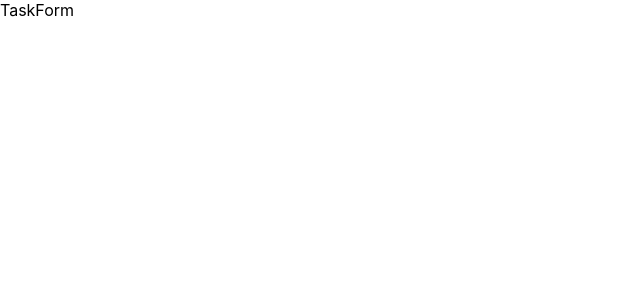
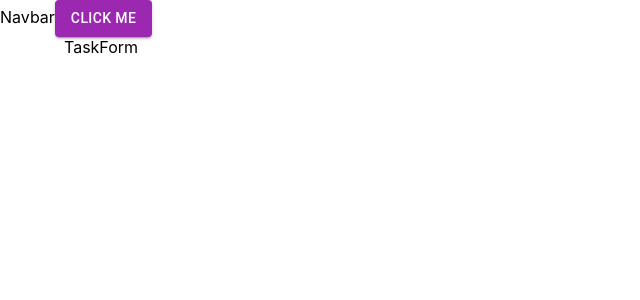
Before and after one commit to Gary122/listaTareas, a React (Create React App) app in the folder client/: page /tasks/new in a window 1280 px wide. Shown: the top 300 px of the page, without its empty margins (0-640 px from the left). Built offline with nearby package versions, Linux system fonts and the light colour scheme.

Commit message:
Rutas y temas

```diff
--- a/client/package.json
+++ b/client/package.json
@@ -3,6 +3,11 @@
   "version": "0.1.0",
   "private": true,
   "dependencies": {
+    "@emotion/react": "^11.11.0",
+    "@emotion/styled": "^11.11.0",
+    "@fontsource/roboto": "^5.0.2",
+    "@mui/icons-material": "^5.11.16",
+    "@mui/material": "^5.13.3",
     "@testing-library/jest-dom": "^5.16.5",
     "@testing-library/react": "^13.4.0",
     "@testing-library/user-event": "^13.5.0",
--- a/client/public/index.html
+++ b/client/public/index.html
@@ -1,3 +1,4 @@
+
 <!DOCTYPE html>
 <html lang="en">
   <head>
--- a/client/src/App.js
+++ b/client/src/App.js
@@ -1,14 +1,19 @@
-import {BrowserRouter, Routes, Route} from 'react-router-dom';
+import { BrowserRouter, Routes, Route } from 'react-router-dom';
 import TaskForm from './components/TaskForm';
 import TaskList from './components/TaskList';
+import Menu from "./components/Navbar"
+import Container from '@mui/material/Container';
 
 export default function App() {
   return (
     <BrowserRouter>
-      <Routes>
-        <Route path="/" element={<TaskList/>}/>
-        <Route path="/tasks/new" element={<TaskForm/>} />
-      </Routes>
+      <Menu/>
+      <Container>
+        <Routes>
+          <Route path="/" element={<TaskList />} />
+          <Route path="/tasks/new" element={<TaskForm />} />
+        </Routes>
+      </Container>
     </BrowserRouter>
   )
 }
--- a/client/src/components/Navbar.js
+++ b/client/src/components/Navbar.js
@@ -1,7 +1,10 @@
+import { Button } from "@mui/material"
+
 export default function Navbar() {
   return (
     <div>
       Navbar
+      <Button variant="contained" color="secondary">Click me</Button>
     </div>
   )
 }
--- a/client/src/index.js
+++ b/client/src/index.js
@@ -3,6 +3,7 @@ import ReactDOM from 'react-dom/client';
 import './index.css';
 import App from './App';
 import reportWebVitals from './reportWebVitals';
+
 
 const root = ReactDOM.createRoot(document.getElementById('root'));
 root.render(
```
Also changed, not shown: 1 other file (tests, documents, lock files or other folders).
